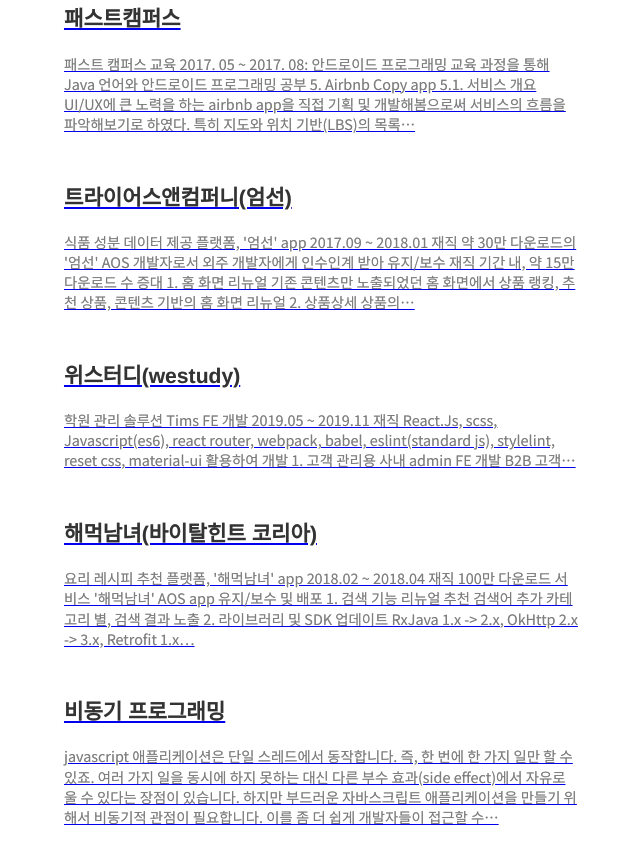
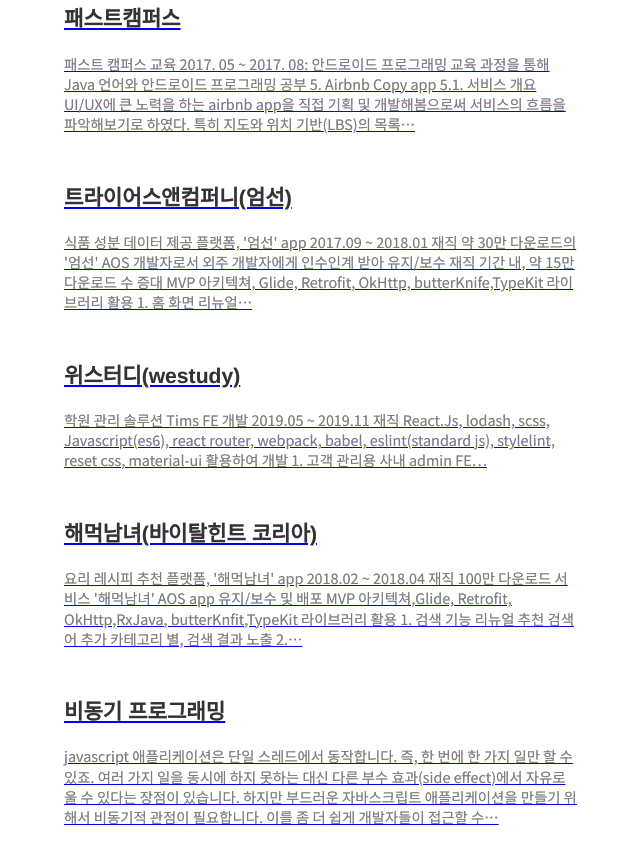
Before and after one commit to jhlee910609/dev_blog, a Gatsby site: page / in a window 1280 px wide. Shown: the part 550-1399 px from the top of the page, without its empty margins (319-959 px from the left). Built offline with nearby package versions, Linux system fonts and the light colour scheme; Gatsby itself is replaced by a stand-in of ours; some packages are replaced by stand-ins of ours; what typography-theme-github would draw is missing.

Commit message:
내용 수정

```diff
--- a/content/blog/portfolio/umsun.md
+++ b/content/blog/portfolio/umsun.md
@@ -9,6 +9,7 @@
 - `2017.09 ~ 2018.01` 재직
 - 약 30만 다운로드의 '엄선' AOS 개발자로서 외주 개발자에게 인수인계 받아 유지/보수
 - 재직 기간 내, 약 15만 다운로드 수 증대
+- `MVP 아키텍쳐`, `Glide`, `Retrofit`, `OkHttp`, `butterKnife`,`TypeKit` 라이브러리 활용
 
 ### 1. 홈 화면 리뉴얼
 
@@ -45,6 +46,6 @@
 
 - `GA Tracking code` 삽입 및 `Crashlytics` 연동
 - `Kakao SDK`, `Facebook SDK` 연동 로그인 기능 개발
-- `Glide`, `Retrofit`, `OkHttp`, `butterKnfit`,`TypeKit` 라이브러리 활용
+- `Glide`, `Retrofit`, `OkHttp`, `butterKnife`,`TypeKit` 라이브러리 주입 및 활용
 - `MVP 아키텍쳐` 일부 도입
 - `Push receiver GCM -> FCM` 교체
--- a/content/blog/portfolio/vitalhint.md
+++ b/content/blog/portfolio/vitalhint.md
@@ -8,6 +8,7 @@
 
 - `2018.02 ~ 2018.04` 재직
 - 100만 다운로드 서비스 '해먹남녀' AOS app 유지/보수 및 배포
+- `MVP 아키텍쳐`,`Glide`, `Retrofit`, `OkHttp`,`RxJava`, `butterKnfit`,`TypeKit` 라이브러리 활용
 
 ### 1. 검색 기능 리뉴얼
 
--- a/content/blog/portfolio/westudy.md
+++ b/content/blog/portfolio/westudy.md
@@ -7,7 +7,7 @@
 # 학원 관리 솔루션 Tims FE 개발
 
 - `2019.05` ~ `2019.11` 재직
-- `React.Js`, `scss`, `Javascript(es6)`, `react router`, `webpack`, `babel`, `eslint(standard js)`, `stylelint`, `reset css`, `material-ui` 활용하여 개발
+- `React.Js`, `lodash`, `scss`, `Javascript(es6)`, `react router`, `webpack`, `babel`, `eslint(standard js)`, `stylelint`, `reset css`, `material-ui` 활용하여 개발
 
 ## 1. 고객 관리용 사내 admin FE 개발
 
@@ -53,7 +53,7 @@
 ## 2. 고객용 admin 개발
 
 - B2B 고객용 admin FE 개발
-- `React.Js`, `scss`, `Javascript(es6)`, `mobx`, `react router`, `webpack`, `babel`, `eslint(standard js)`, `stylelint`, `rechart(차트 라이브러리)`, `reset css`, `material-ui` 활용하여 개발
+- `React.Js`, `lodash`, `scss`, `Javascript(es6)`, `mobx`, `react router`, `webpack`, `babel`, `eslint(standard js)`, `stylelint`, `rechart(차트 라이브러리)`, `reset css`, `material-ui` 활용하여 개발
 - 개발기간 : 4개월
 
 ### 2.1. 회원가입 및 로그인
```
